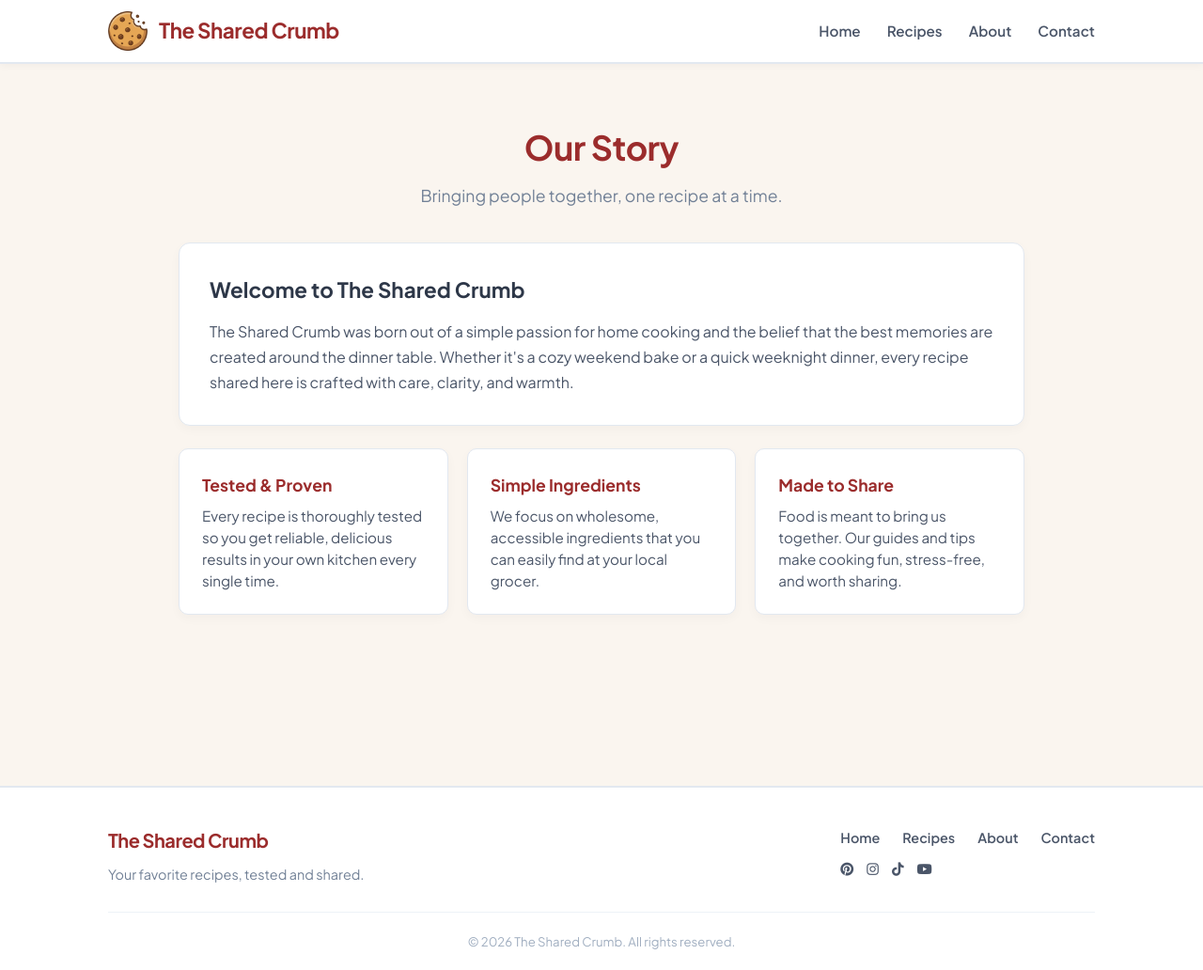
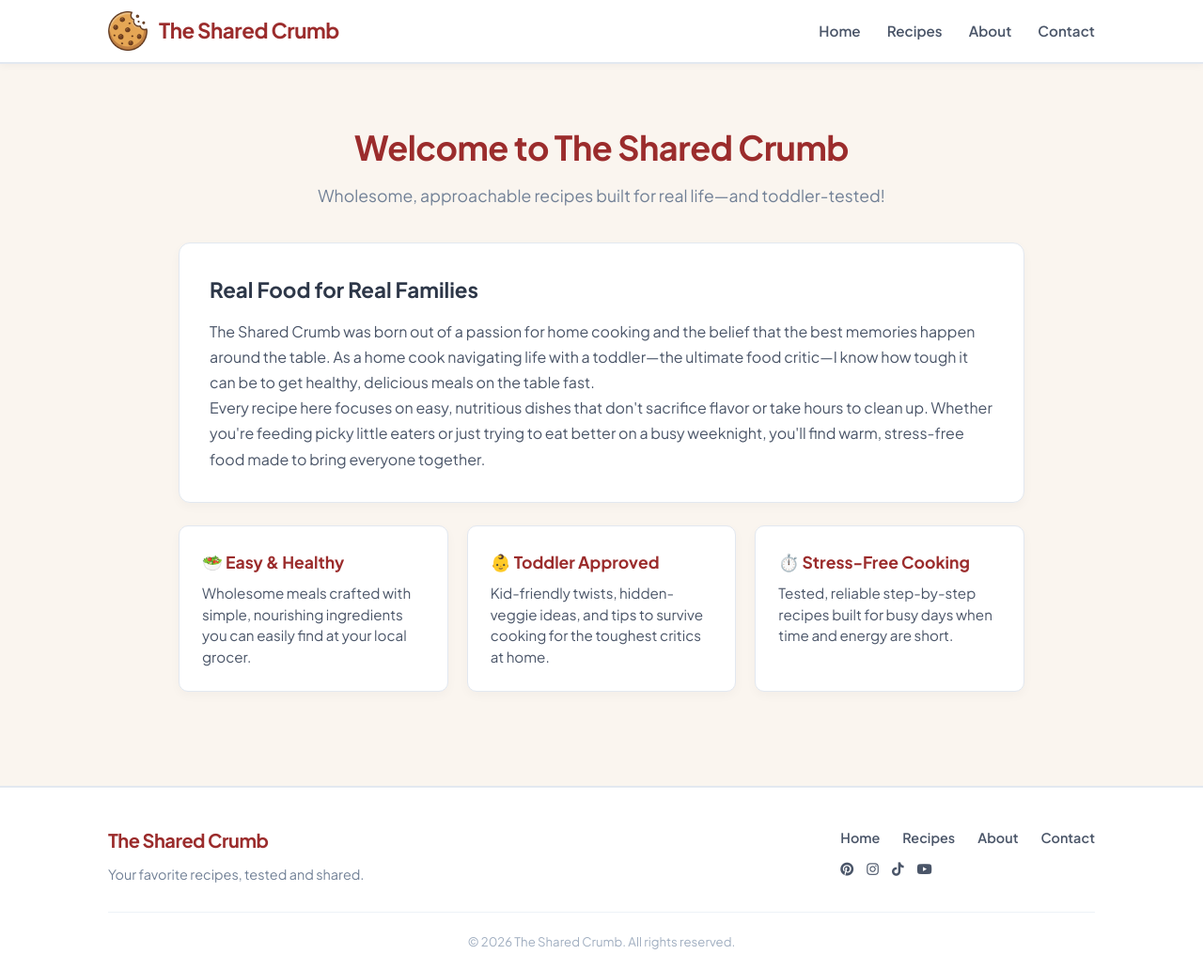
Before and after one commit to TheSharedCrumb/TheSharedCrumb, a Jekyll site: the page built from about.html, in a window 1280 px wide and 1032 px high. Shown: the whole window at 94% size. Built offline with Jekyll 4.4.1, drawn with Linux system fonts in a browser that asks for light colours.

Commit message:
Revise about section content and headings

```diff
--- a/about.html
+++ b/about.html
@@ -5,30 +5,31 @@ title: About
 
 <div class="about-container">
   <section class="about-hero">
-    <h1>Our Story</h1>
-    <p class="about-subtitle">Bringing people together, one recipe at a time.</p>
+    <h1>Welcome to The Shared Crumb</h1>
+    <p class="about-subtitle">Wholesome, approachable recipes built for real life—and toddler-tested!</p>
   </section>
 
   <section class="about-content">
     <div class="about-card">
-      <h2>Welcome to The Shared Crumb</h2>
-      <p>The Shared Crumb was born out of a simple passion for home cooking and the belief that the best memories are created around the dinner table. Whether it's a cozy weekend bake or a quick weeknight dinner, every recipe shared here is crafted with care, clarity, and warmth.</p>
+      <h2>Real Food for Real Families</h2>
+      <p>The Shared Crumb was born out of a passion for home cooking and the belief that the best memories happen around the table. As a home cook navigating life with a toddler—the ultimate food critic—I know how tough it can be to get healthy, delicious meals on the table fast.</p>
+      <p>Every recipe here focuses on easy, nutritious dishes that don't sacrifice flavor or take hours to clean up. Whether you're feeding picky little eaters or just trying to eat better on a busy weeknight, you'll find warm, stress-free food made to bring everyone together.</p>
     </div>
 
     <div class="about-grid">
       <div class="about-box">
-        <h3>Tested & Proven</h3>
-        <p>Every recipe is thoroughly tested so you get reliable, delicious results in your own kitchen every single time.</p>
+        <h3>🥗 Easy & Healthy</h3>
+        <p>Wholesome meals crafted with simple, nourishing ingredients you can easily find at your local grocer.</p>
       </div>
 
       <div class="about-box">
-        <h3>Simple Ingredients</h3>
-        <p>We focus on wholesome, accessible ingredients that you can easily find at your local grocer.</p>
+        <h3>👶 Toddler Approved</h3>
+        <p>Kid-friendly twists, hidden-veggie ideas, and tips to survive cooking for the toughest critics at home.</p>
       </div>
 
       <div class="about-box">
-        <h3>Made to Share</h3>
-        <p>Food is meant to bring us together. Our guides and tips make cooking fun, stress-free, and worth sharing.</p>
+        <h3>⏱️ Stress-Free Cooking</h3>
+        <p>Tested, reliable step-by-step recipes built for busy days when time and energy are short.</p>
       </div>
     </div>
   </section>
```
